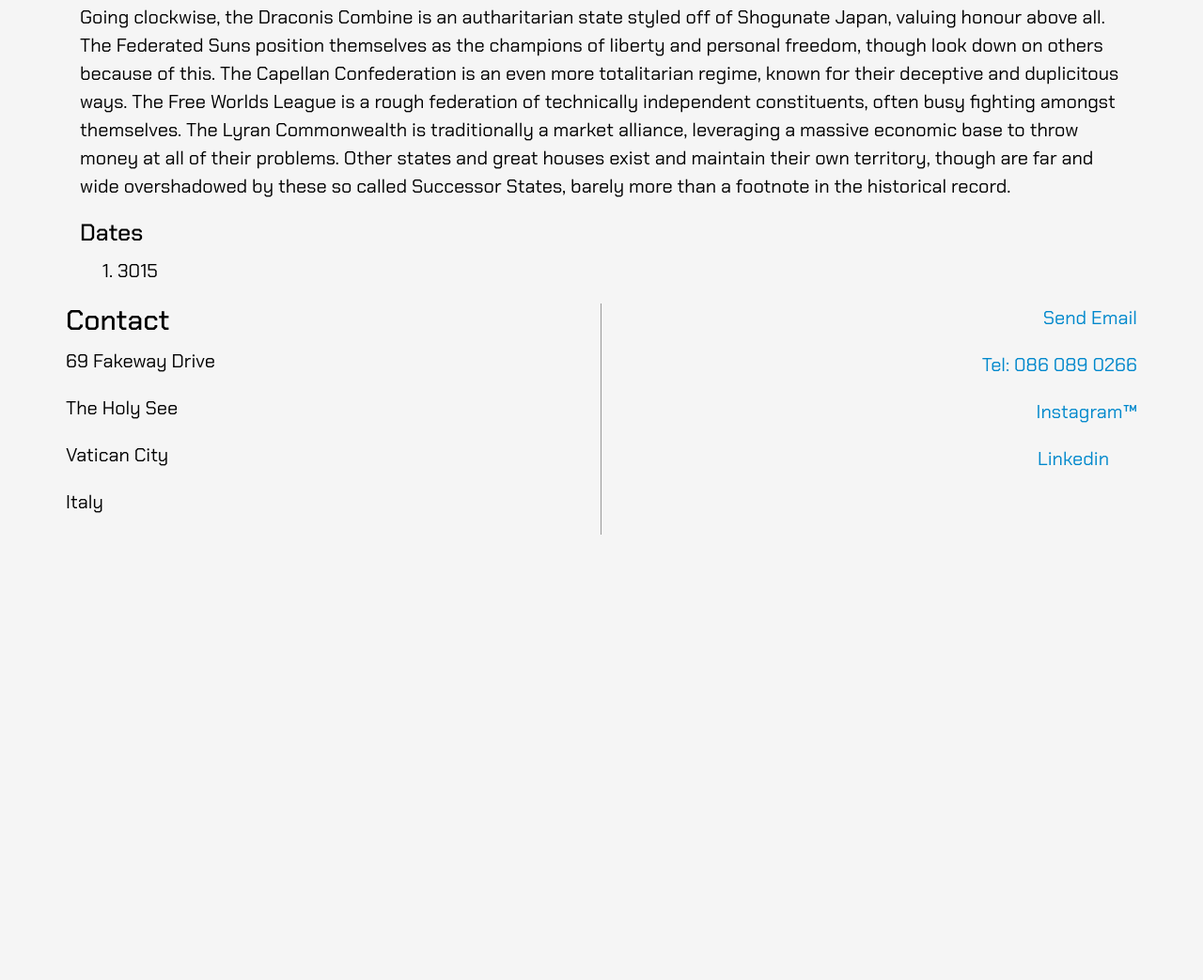
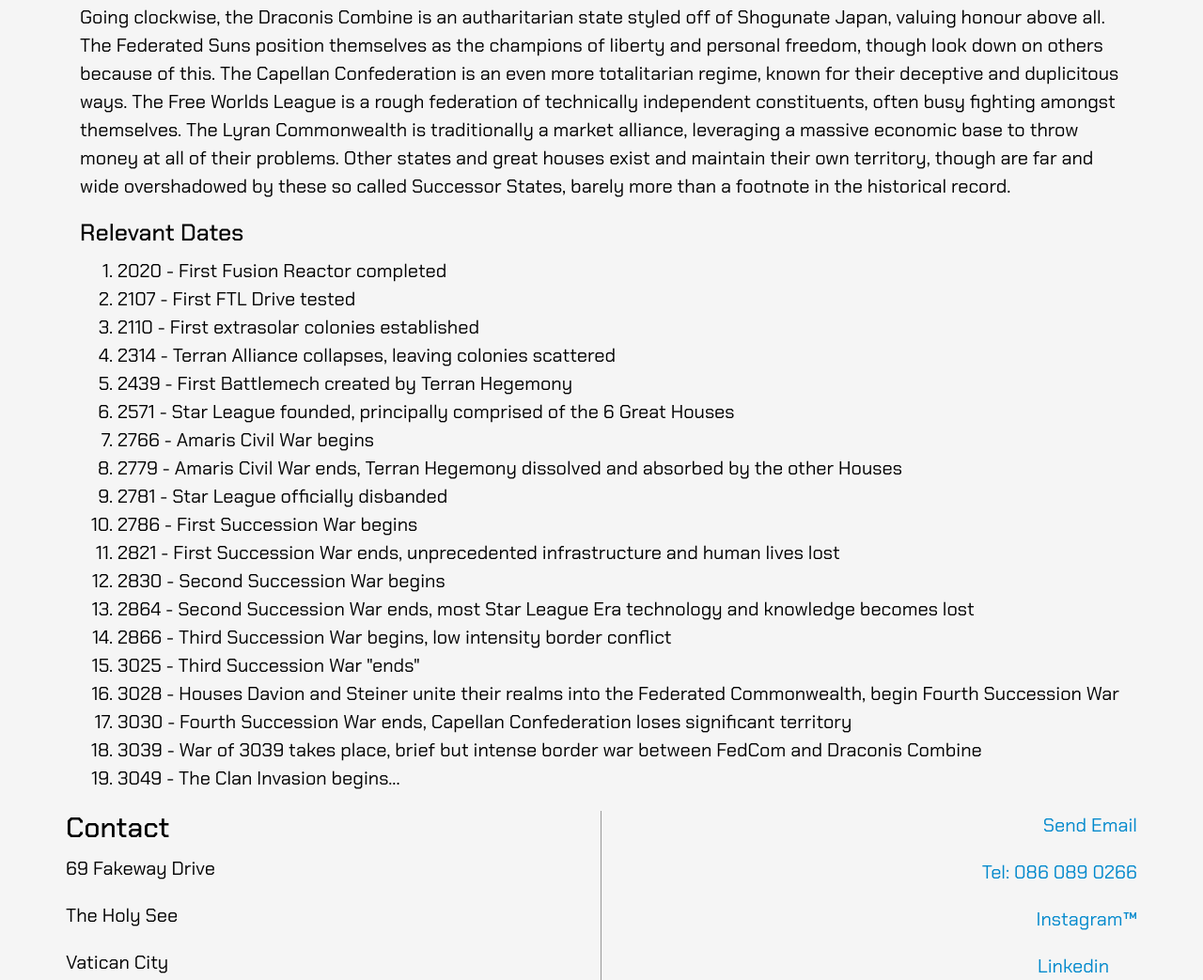
Before and after one commit to swatchornbife/battletech, a plain HTML site: page lore.html in a window 1280 px wide. Shown: the part 1384-2427 px from the top of the page at 94% size. Before the commit the page ends 2003 px from the top, so only its background shows below. Drawn offline with Linux system fonts and the light colour scheme.

Commit message:
Update lore.html

```diff
--- a/lore.html
+++ b/lore.html
@@ -55,12 +55,27 @@
 					<p>Battletech's story predominantly takes place in the Inner Sphere, a region of space of roughly 450-550 lightyears radius centered on Earth, or Terra as it's now known. The region is divided amongst 5 interstellar superpowers, each ruled by Noble Houses, and constantly vying for power and skirmishing along their borders.</p>
 					<img class="small" src="images/IS.webp" alt="The Inner Sphere">
 					<p>Going clockwise, the Draconis Combine is an autharitarian state styled off of Shogunate Japan, valuing honour above all. The Federated Suns position themselves as the champions of liberty and personal freedom, though look down on others because of this. The Capellan Confederation is an even more totalitarian regime, known for their deceptive and duplicitous ways. The Free Worlds League is a rough federation of technically independent constituents, often busy fighting amongst themselves. The Lyran Commonwealth is traditionally a market alliance, leveraging a massive economic base to throw money at all of their problems. Other states and great houses exist and maintain their own territory, though are far and wide overshadowed by these so called Successor States, barely more than a footnote in the historical record.</p>
-	  				<h3>Dates</h3>
+	  				<h3>Relevant Dates</h3>
 					<ol>
-						<li>3015</li>
-
-
-
+						<li>2020 - First Fusion Reactor completed</li>
+						<li>2107 - First FTL Drive tested</li>
+						<li>2110 - First extrasolar colonies established</li>
+						<li>2314 - Terran Alliance collapses, leaving colonies scattered</li>
+						<li>2439 - First Battlemech created by Terran Hegemony
+						<li>2571 - Star League founded, principally comprised of the 6 Great Houses</li>
+						<li>2766 - Amaris Civil War begins</li>
+						<li>2779 - Amaris Civil War ends, Terran Hegemony dissolved and absorbed by the other Houses</li>
+						<li>2781 - Star League officially disbanded</li>
+						<li>2786 - First Succession War begins</li>
+						<li>2821 - First Succession War ends, unprecedented infrastructure and human lives lost</li>
+						<li>2830 - Second Succession War begins</li>
+						<li>2864 - Second Succession War ends, most Star League Era technology and knowledge becomes lost</li>
+						<li>2866 - Third Succession War begins, low intensity border conflict</li>
+						<li>3025 - Third Succession War "ends"</li>
+						<li>3028 - Houses Davion and Steiner unite their realms into the Federated Commonwealth, begin Fourth Succession War</li>
+						<li>3030 - Fourth Succession War ends, Capellan Confederation loses significant territory</li>
+						<li>3039 - War of 3039 takes place, brief but intense border war between FedCom and Draconis Combine</li>
+						<li>3049 - The Clan Invasion begins...</li>
 					</ol>
 				</section>
 			</div>
```
